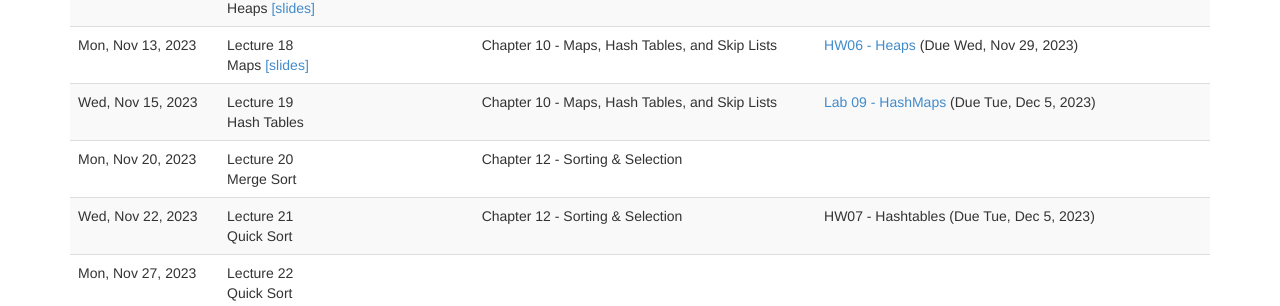
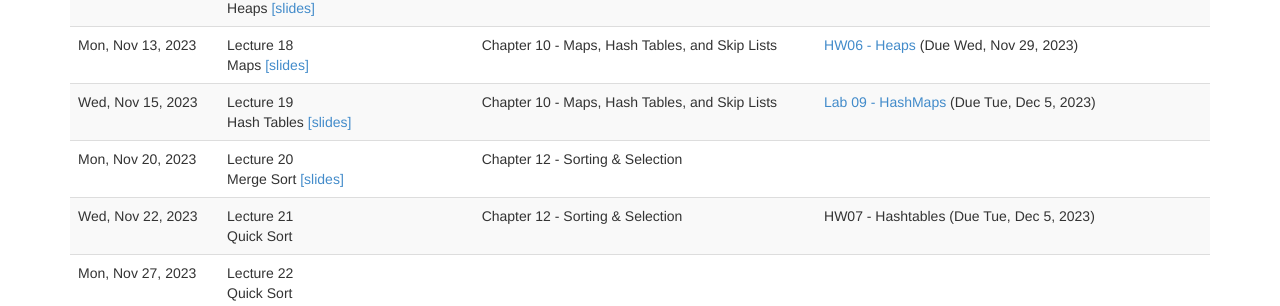
Before and after one commit to kalte0/BMC-CS-151.github.io, a Jekyll site: the page built from schedule.md, in a window 1280 px wide and 900 px high, scrolled down 1229 px. Shown: the part 283-589 px from the top of the window. Built offline with Jekyll 4.4.1, drawn with Linux system fonts in a browser that asks for light colours; nearby versions of some CDN libraries.

Commit message:
lecture 20

```diff
--- a/_data/schedule.yaml
+++ b/_data/schedule.yaml
@@ -243,12 +243,11 @@
       readings:
         -
           title: "Chapter 10 - Maps, Hash Tables, and Skip Lists"
-      slides: ~
       recording: ~
     -
       date: 2023-11-20
       title: Lecture 20 <br> Merge Sort
-      slides: ~
+      slides: "slides/lecture20.pdf"
       readings:
         -
           title: "Chapter 12 - Sorting & Selection"
```
Also changed, not shown: 1 other file.
